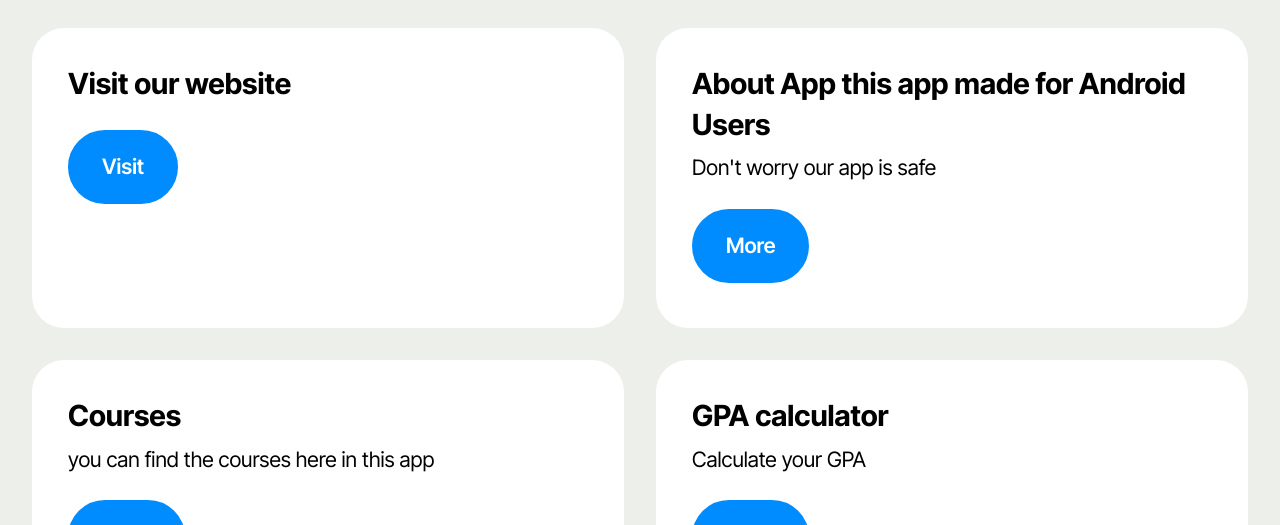
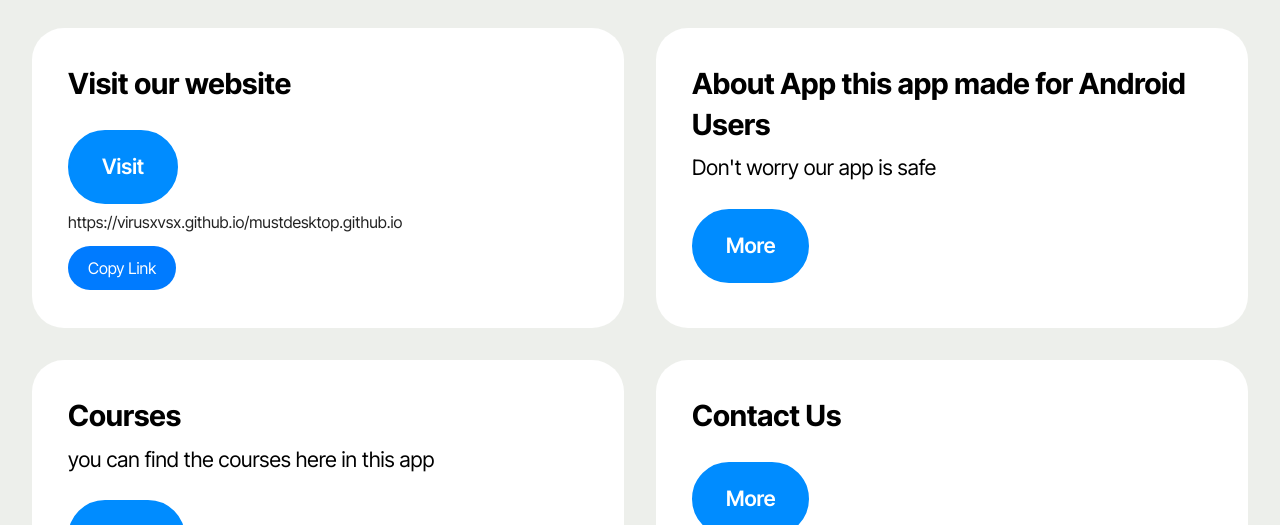
Before and after one commit to VIRUSXVSX/mustdesktopapp.github.io, a plain HTML site: page index.html in a window 1280 px wide. Shown: the part 275-800 px from the top of the page. Drawn offline with Linux system fonts and the light colour scheme; files whose address does not match are found by name.

Commit message:
Add files via upload

```diff
--- a/index.html
+++ b/index.html
@@ -20,8 +20,7 @@
   <link rel="stylesheet" href="assets/theme/css/style.css">
   <link rel="preload" href="https://fonts.googleapis.com/css?family=Inter+Tight:100,200,300,400,500,600,700,800,900,100i,200i,300i,400i,500i,600i,700i,800i,900i&display=swap" as="style" onload="this.onload=null;this.rel='stylesheet'">
   <noscript><link rel="stylesheet" href="https://fonts.googleapis.com/css?family=Inter+Tight:100,200,300,400,500,600,700,800,900,100i,200i,300i,400i,500i,600i,700i,800i,900i&display=swap"></noscript>
-  <link rel="preload" as="style" href="assets/mobirise/css/mbr-additional.css?v=aUpch8"><link rel="stylesheet" href="assets/mobirise/css/mbr-additional.css?v=aUpch8" type="text/css">
-
+  <link rel="preload" as="style" href="assets/mobirise/css/mbr-additional.css?v=kNVy8E"><link rel="stylesheet" href="assets/mobirise/css/mbr-additional.css?v=kNVy8E" type="text/css">
 
   <style>
     .circular-image {
@@ -34,6 +33,19 @@
     }
   </style>
 
+	<style>
+		.copy-button {
+			padding: 10px 20px;
+			background-color: #007BFF;
+			color: white;
+			border: none;
+			border-radius: 30px;
+			cursor: pointer;
+		}
+		.copy-button:hover {
+			background-color: #0056b3;
+		}
+	</style>
 </head>
 <body>
 
@@ -64,7 +76,7 @@
 						<a class="nav-link link text-black text-primary display-4" href="about.html" aria-expanded="false"><span class="mobi-mbri mobi-mbri-smile-face mbr-iconfont mbr-iconfont-btn" style="color: rgb(166, 169, 156);"></span>About</a>
 					</li>
 					<li class="nav-item"><a class="nav-link link text-black text-primary display-4" href="profile.html"><span class="mbrib-user mbr-iconfont mbr-iconfont-btn" style="color: rgb(0, 140, 255);"></span>User</a></li></ul>
-				<div class="navbar-buttons mbr-section-btn"><a class="btn btn-black-outline display-4" href="https://virusxvsx.github.io/mustdesktop.github.io/">Visit our website</a></div>
+				<div class="navbar-buttons mbr-section-btn"><a class="btn btn-black-outline display-4" href="https://virusxvsx.github.io/virusmust.github.io/">Visit our website</a></div>
 			</div>
 		</div>
 	</nav>
@@ -92,6 +104,8 @@
 
 						<p class="card-text mbr-fonts-style display-7"></p>
 						<div class="mbr-section-btn mt-auto"><a class="btn btn-lg btn-primary display-7" href="https://virusxvsx.github.io/mustdesktop.github.io/" target="_blank">Visit</a></div>
+						<p id="linkToCopy">https://virusxvsx.github.io/mustdesktop.github.io</p>
+						<button class="copy-button" onclick="copyToClipboard()">Copy Link</button>
 					</div>
 				</div>
 			</div>
@@ -126,10 +140,10 @@
 					<div class="card-box align-left">
 
 						<h5 class="card-title mbr-fonts-style display-5">
-							<strong>GPA calculator</strong></h5>
+							<strong>Contact Us</strong></h5>
 
-						<p class="card-text mbr-fonts-style display-7">Calculate your GPA</p>
-						<div class="mbr-section-btn mt-auto"><a class="btn btn-lg btn-primary display-7" href="calc.html">More</a></div>
+						<p class="card-text mbr-fonts-style display-7"></p>
+						<div class="mbr-section-btn mt-auto"><a class="btn btn-lg btn-primary display-7" href="contact.html">More</a></div>
 					</div>
 				</div>
 			</div><div class="item features-without-image col-12 col-md-6 col-lg-6 item-mb">
@@ -176,7 +190,7 @@
       </div>
     </div>
   </div>
-
+  <script src="assets/bootstrap/js/bootstrap.bundle.min.js"></script>  <script src="assets/smoothscroll/smooth-scroll.js"></script>  <script src="assets/ytplayer/index.js"></script>  <script src="assets/dropdown/js/navbar-dropdown.js"></script>  <script src="assets/theme/js/script.js"></script>
 <script>
     document.addEventListener('DOMContentLoaded', function () {
       // Load saved profile
@@ -223,6 +237,17 @@
 <script src="assets/theme/js/script.js"></script>
 
 
-
+<script>
+    function copyToClipboard() {
+        var link = document.getElementById("linkToCopy").innerText;
+        var tempInput = document.createElement("input");
+        tempInput.value = link;
+        document.body.appendChild(tempInput);
+        tempInput.select();
+        document.execCommand("copy");
+        document.body.removeChild(tempInput);
+        alert("Link copied to clipboard!");
+    }
+</script>
 </body>
 </html>
```
